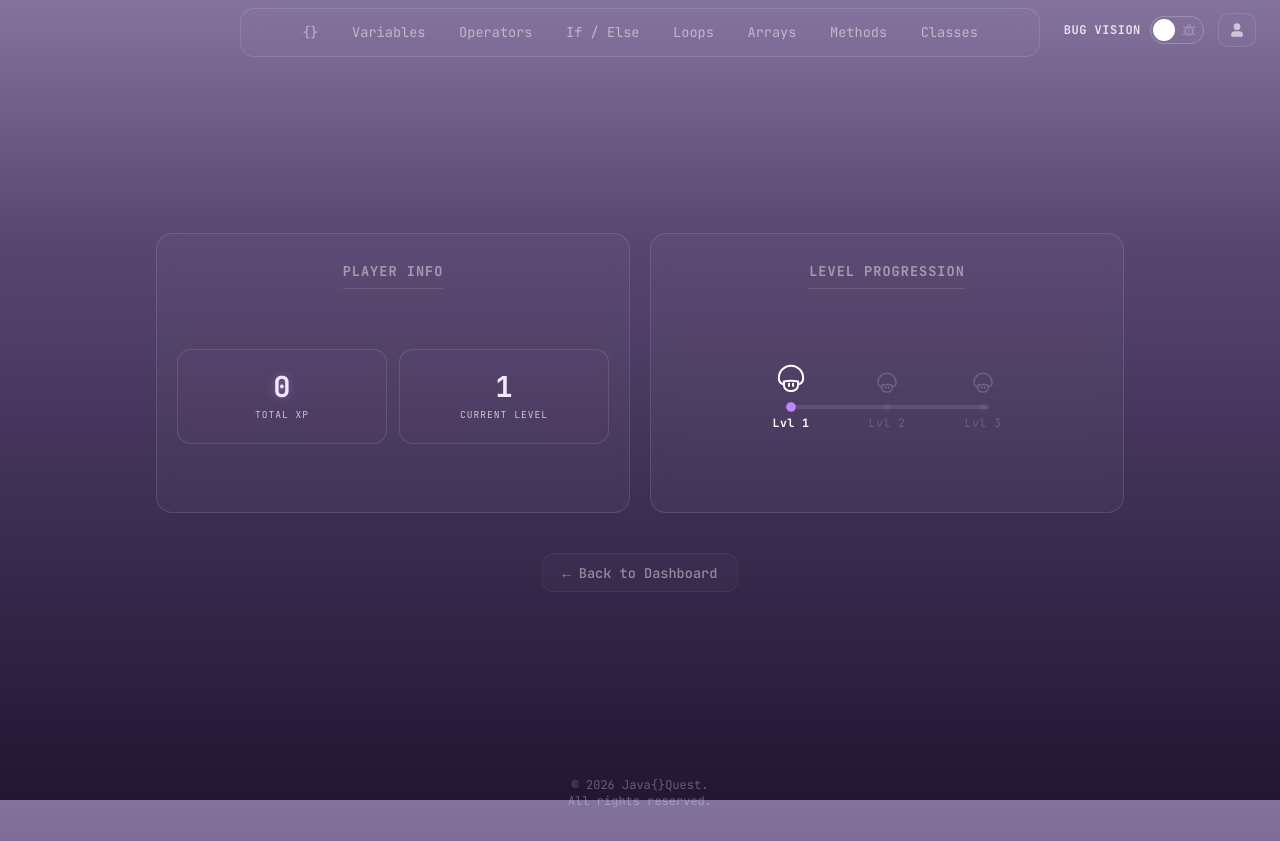
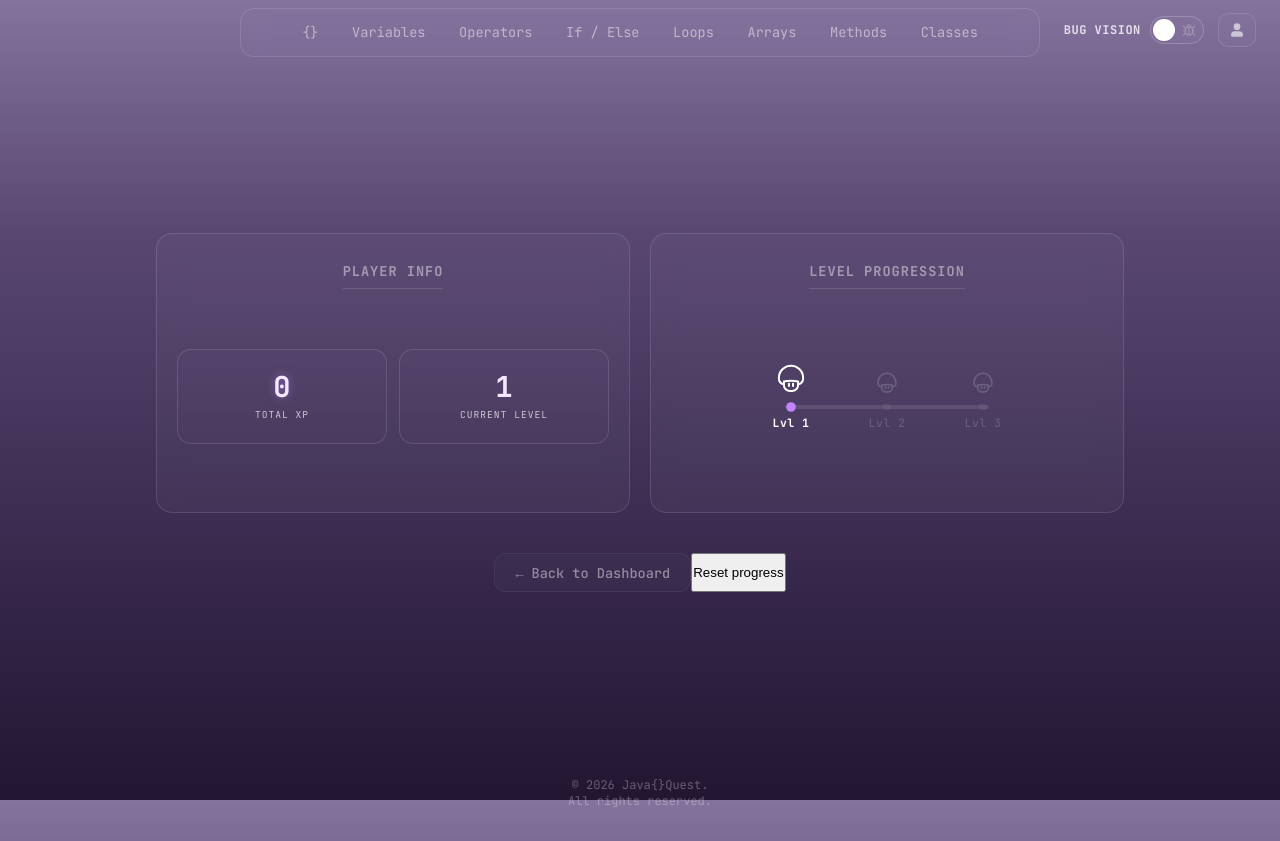
Before and after one commit to eeebbaandersson/java-quest, a Vue app in the folder frontend/: page /profile in a window 1280 px wide. Built offline with nearby package versions, Linux system fonts and the light colour scheme.

Commit message:
Add reset progress button to ProfileView

```diff
--- /dev/null
+++ b/frontend/src/services/progressService.js
@@ -0,0 +1,20 @@
+const PROGRESS_KEYS = [
+  'javaquest_xp',
+  'javaquest_answered_questions',
+  'capturedBugIds',
+  'trophies',
+  'completed_lessons',
+];
+
+function resetProgress() {
+  try {
+    for (const key of PROGRESS_KEYS) {
+      localStorage.removeItem(key);
+    }
+    return true;
+  } catch {
+    return false;
+  }
+}
+
+export default { resetProgress };
--- a/frontend/src/views/ProfileView.vue
+++ b/frontend/src/views/ProfileView.vue
@@ -3,6 +3,7 @@ import { computed } from "vue";
 import { RouterLink } from "vue-router";
 import xpService from "@/services/xpService";
 import { useBugHunting } from "@/composables/useBugHunting";
+import progressService from "@/services/progressService";
 
 const { totalXP, captureBug, isBugVisionActive, isBugCaptured } = useBugHunting();
 
@@ -11,6 +12,19 @@ const handleBugClick = (bugId) => {
 };
 
 const levels = xpService.LEVELS;
+
+const handleReset = () => {
+  const confirmed = window.confirm(
+    "Are you sure? All XP, captured bugs, trophies and completed lessons will be reset."
+  );
+  if (!confirmed) return;
+
+  if (progressService.resetProgress()) {
+    window.location.reload();
+  } else {
+    window.alert("Could not reset progress. Please try again.");
+  }
+};
 
 const currentLevelObj = computed(() => xpService.getLevel(totalXP.value));
 
@@ -85,6 +99,9 @@ const progressPercentage = computed(() => {
       <RouterLink to="/" class="back-btn">
         <span class="arrow">←</span> Back to Dashboard
       </RouterLink>
+      <button type="button" class="reset-btn" @click="handleReset">
+        Reset progress
+      </button>
     </div>
 
      <div
```
